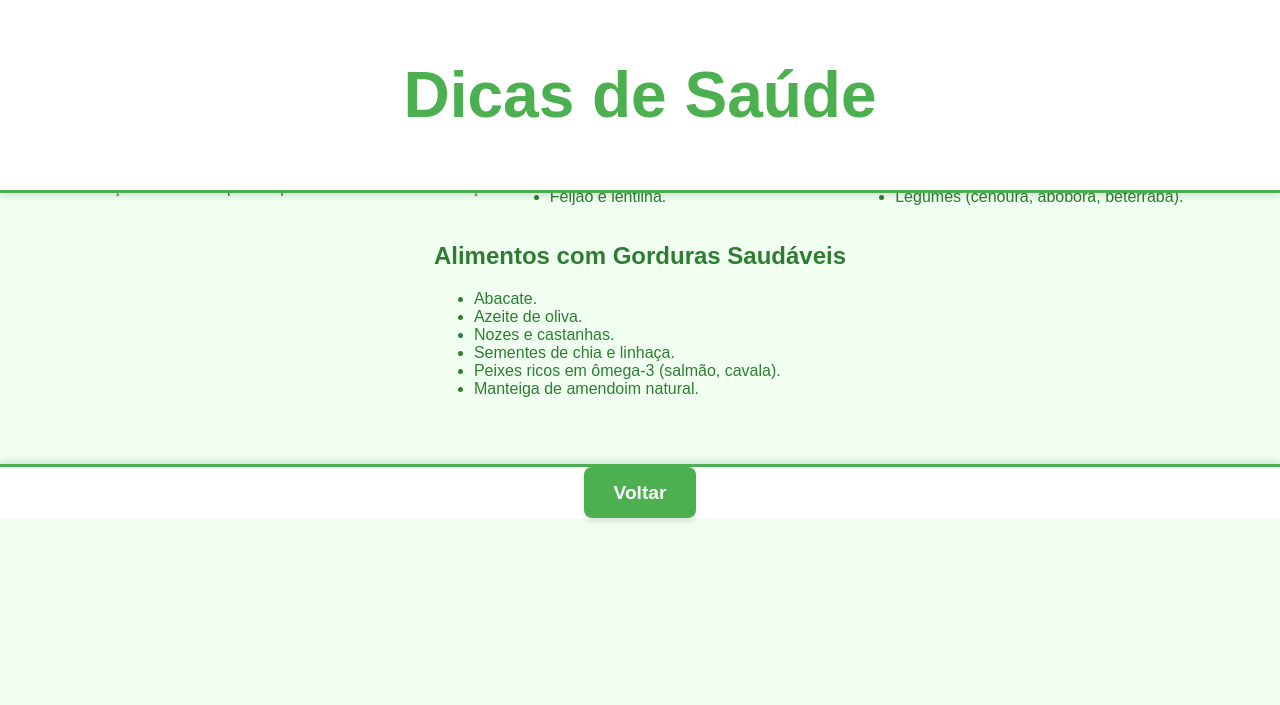
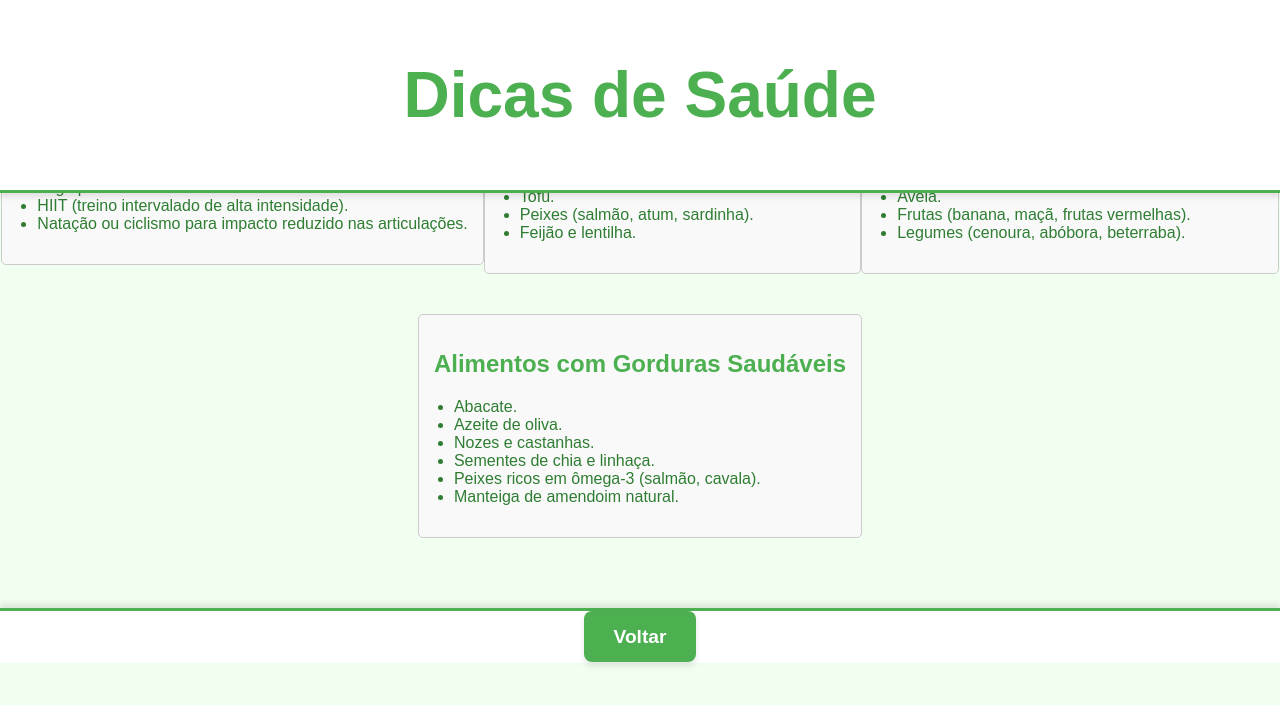
Before and after one commit to JoaoPauloM1/HealthFlow, a Flask app: page /dicas in a window 1280 px wide. Shown: the top 705 px of the page. Run offline with Flask 3, Linux system fonts and the light colour scheme.

Commit message:
ajustando erros

```diff
--- a/app.py
+++ b/app.py
@@ -60,6 +60,8 @@
                 return render_template("calculadora_calorias.html", erro=erro)
 
             calorias_diarias = round(taxa_basal * fator)
+            calorias_perder = round(calorias_diarias - 500)
+            calorias_ganhar = round(calorias_diarias + 500)
 
         except ValueError:
             erro = "Insira valores válidos para peso, altura e idade."
@@ -68,6 +70,8 @@
         "calculadora_calorias.html",
         taxa_basal=taxa_basal,
         calorias_diarias=calorias_diarias,
+        calorias_ganhar=calorias_ganhar,
+        calorias_perder=calorias_perder,
         erro=erro
     )
 
@@ -97,7 +101,7 @@
 
     return render_template("calculadora_agua.html", quantidade_agua=quantidade_agua, erro=erro)
 
-@app.route("/calcular_frequencia", methods=["GET", "POST"])
+@app.route("/calcular_frequencia_cardiaca", methods=["GET", "POST"])
 def calcular_frequencia():
     frequencia_maxima = None
     zona_leve = None
--- a/static/style.css
+++ b/static/style.css
@@ -112,3 +112,21 @@
     color: #2e7d32;
     margin: 5px 0;
 }
+
+.dica-secao {
+    margin: 20px 0;
+    padding: 15px;
+    border: 1px solid #ccc;
+    border-radius: 5px;
+    background-color: #f9f9f9;
+}
+
+.dica-secao ul {
+    list-style-type: disc;
+    padding-left: 20px;
+}
+
+.dica-secao h2 {
+    font-size: 1.5rem;
+    color: #4CAF50;
+}
--- a/templates/calculadora_agua.html
+++ b/templates/calculadora_agua.html
@@ -47,7 +47,7 @@
     </section>
 
     <footer>
-        <a href="/" class="botao-voltar">Voltar</a>
+        <a href="/" class="botao">Voltar</a>
     </footer>
 
     <script>
```
